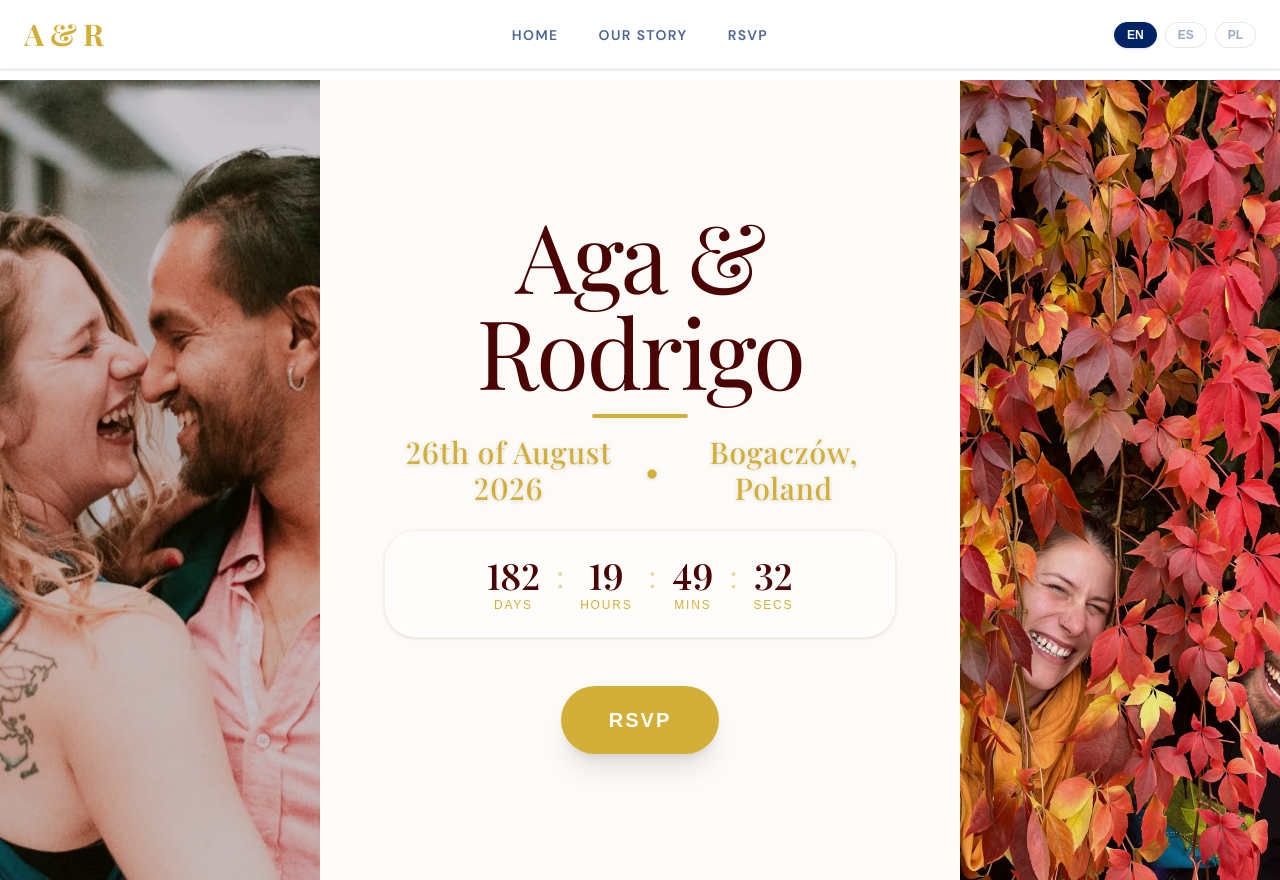
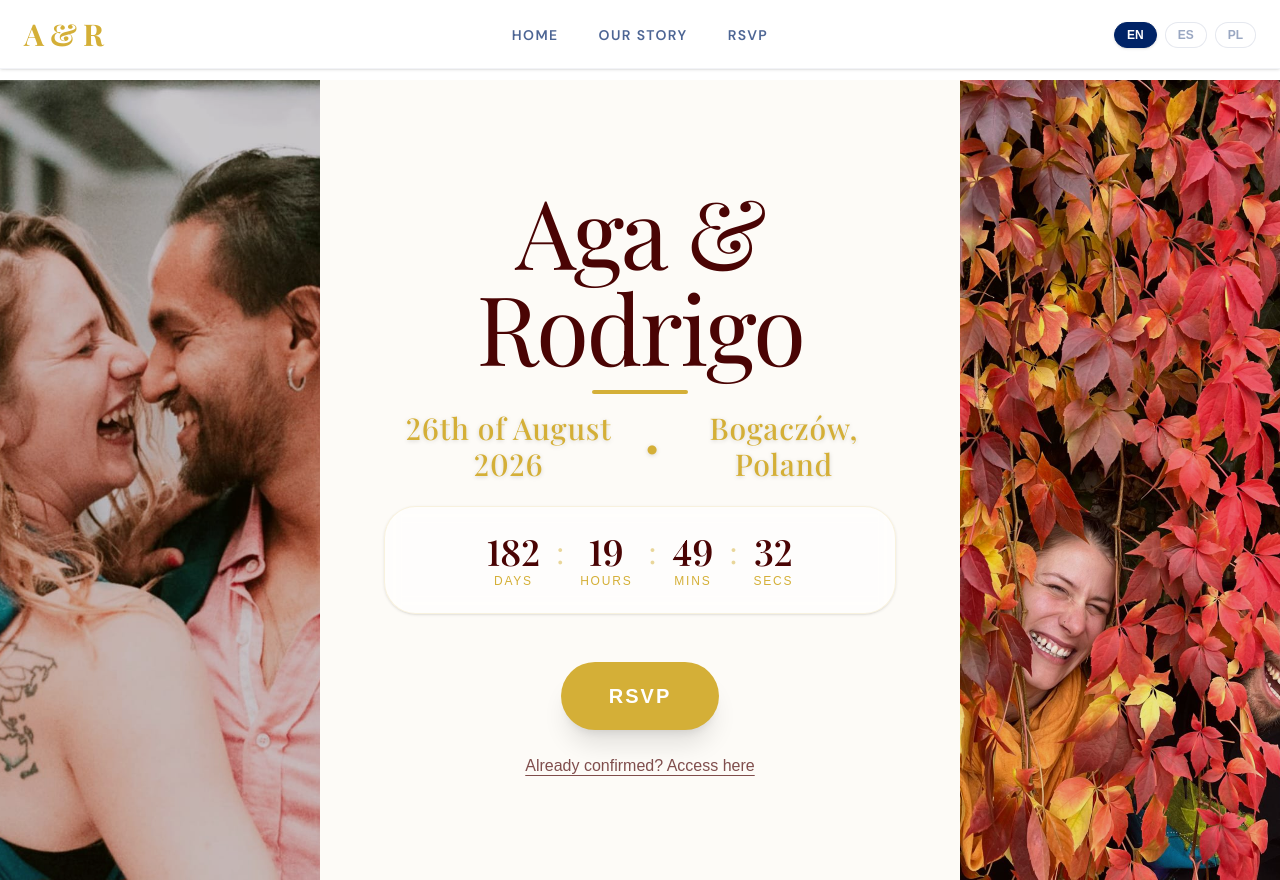
Before and after one commit to Folas420/wedding-site, a Next.js app: page /en in a window 1280 px wide. Built offline with nearby package versions, Linux system fonts and the light colour scheme; no server answers; a web font is replaced by a local one.

Commit message:
Update confirmed page.tsx

```diff
--- a/src/app/[locale]/page.tsx
+++ b/src/app/[locale]/page.tsx
@@ -2,6 +2,7 @@ import { useTranslations } from "next-intl";
 import Image from "next/image";
 import { Link } from "@/i18n/routing";
 import CountdownTimer from "@/components/CountdownTimer";
+import WelcomeBackForm from "@/components/WelcomeBackForm";
 
 export default function HomePage() {
   const t = useTranslations("Index");
@@ -39,13 +40,14 @@ export default function HomePage() {
             <CountdownTimer targetDate="2026-08-26T16:00:00" />
           </div>
 
-          <div className="pt-4">
+          <div className="pt-4 flex flex-col items-center w-full">
             <Link
               href="/rsvp"
               className="inline-block px-10 py-4 md:px-12 md:py-5 bg-gold text-white rounded-full font-bold text-lg md:text-xl uppercase tracking-widest shadow-xl hover:bg-burgundy-deep hover:scale-105 transition-all duration-300 transform"
             >
               RSVP
             </Link>
+            <WelcomeBackForm />
           </div>
         </div>
       </div>
```
